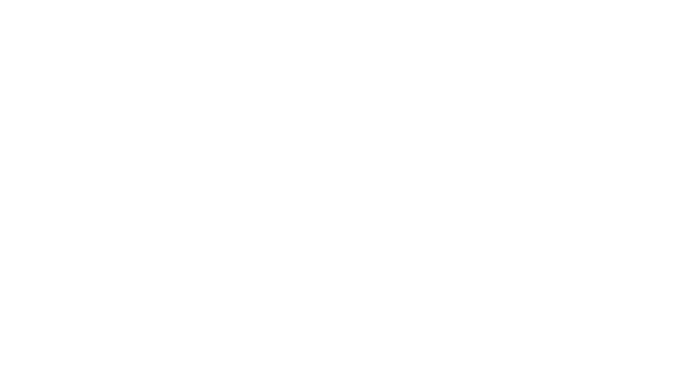
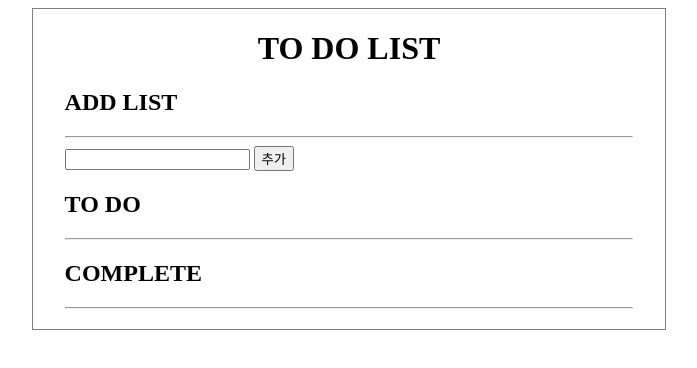
Before and after one commit to jaeeunzzang/todoList_v1, a plain HTML site: page index.html in a window 1280 px wide. Shown: the whole page, without its empty margins (292-989 px from the left). Drawn offline with Linux system fonts and the light colour scheme.

Commit message:
update html

```diff
--- a/index.html
+++ b/index.html
@@ -1,7 +1,7 @@
 <html>
     <head>
         <title>todo list</title>
-        <script src="./index.js" />
+        <script src="./index.js"></script>
         <link rel="stylesheet" href="./style.css" />
     </head>
     <body>
--- a/style.css
+++ b/style.css
@@ -15,7 +15,7 @@ ul {
   list-style: none;
 }
 
-li>input[type='button'] {
+li > input[type="button"] {
   float: right;
 }
 
@@ -23,7 +23,7 @@ li {
   padding: 5px 0;
 }
 
-input[type='button'] {
+input[type="button"] {
   border-style: none;
   background: white;
 }
```
Lines whose indentation alone changed are shown as unchanged.
